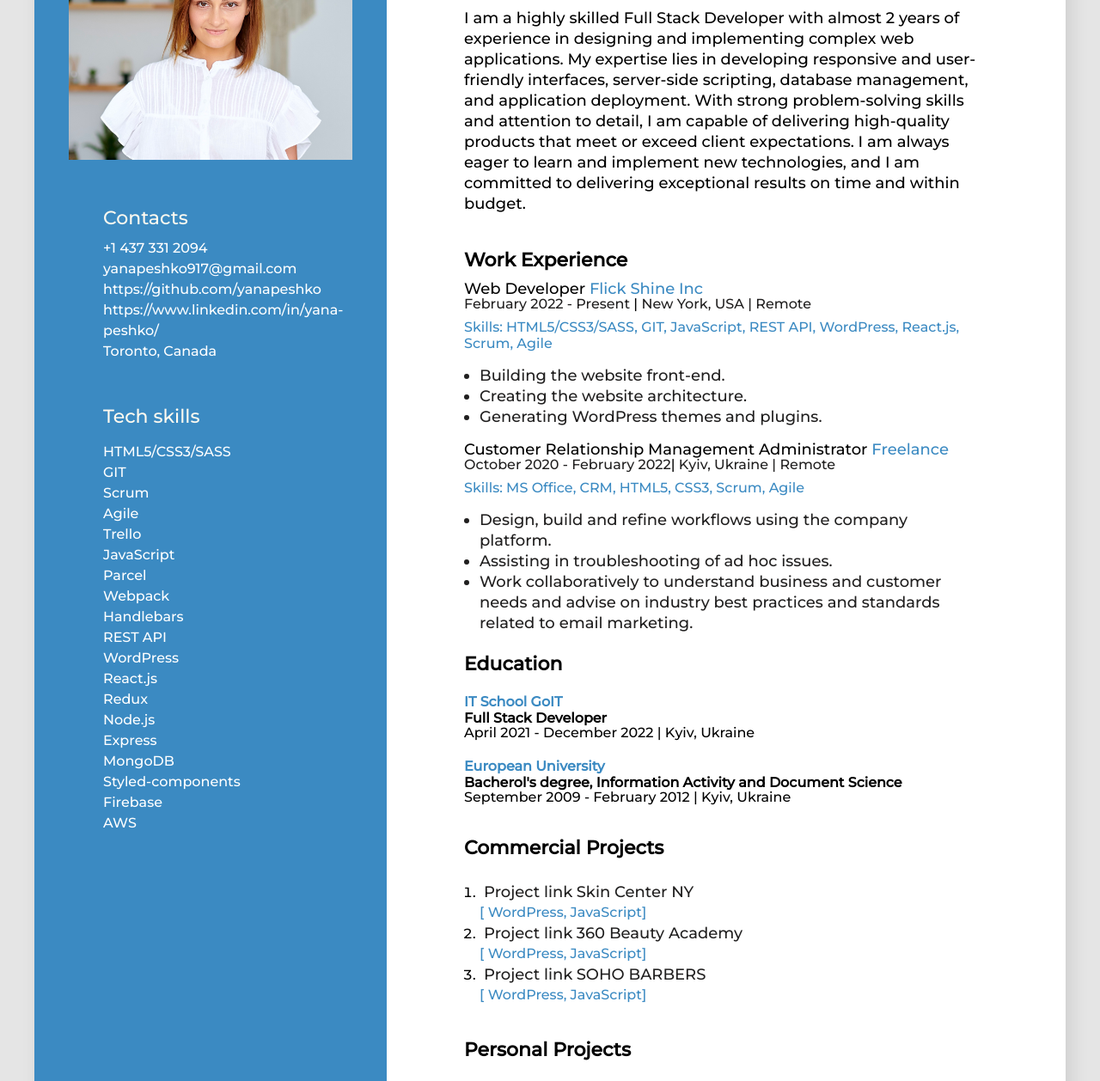
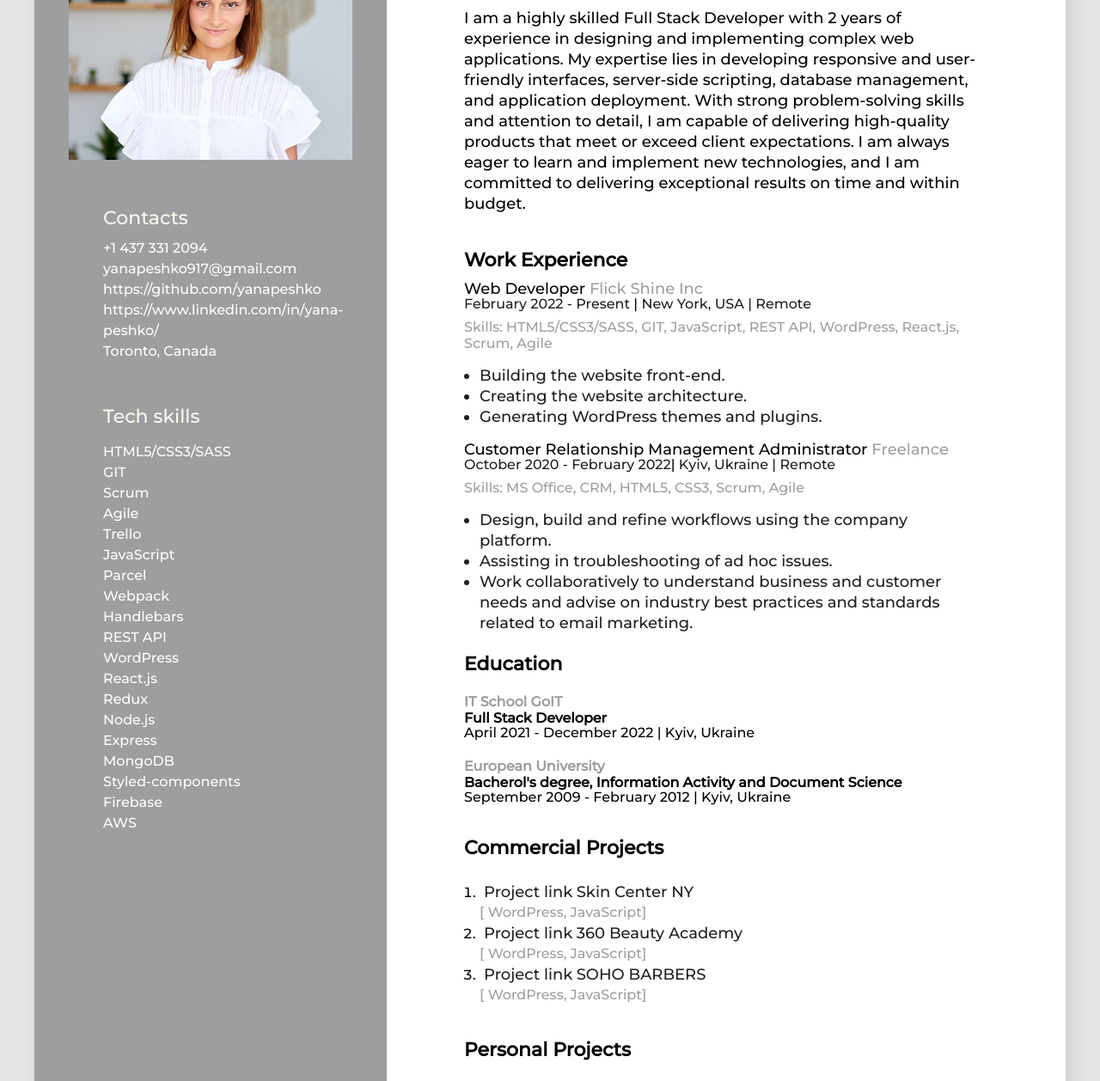
Before and after one commit to yanapeshko/my-resume, a React app: page / in a window 1280 px wide. Shown: the part 248-1506 px from the top of the page at 86% size. Built offline with nearby package versions, Linux system fonts and the light colour scheme.

Commit message:
changed color theme

```diff
--- a/public/index.html
+++ b/public/index.html
@@ -27,7 +27,7 @@
           <h2 class="about-me-profession">FRONT-END DEVELOPER</h2>
           <h1 class="about-me-name">Yana Peshko</h1>
           <p class="about-me-description">
-            I am a highly skilled Full Stack Developer with almost 2 years of
+            I am a highly skilled Full Stack Developer with 2 years of
             experience in designing and implementing complex web applications.
             My expertise lies in developing responsive and user-friendly
             interfaces, server-side scripting, database management, and
--- a/src/index.css
+++ b/src/index.css
@@ -53,7 +53,7 @@ body {
   color: #000000;
 }
 .about-me-description-skills {
-  color: #3b8ac2;
+  color: #9c9ea0;
   font-weight: normal;
 }
 
@@ -81,7 +81,7 @@ body {
 }
 .my-projects-link:hover {
   font-weight: normal;
-  color: #3b8ac2;
+  color: #9c9ea0;
 }
 .my-projects-text {
   font-style: normal;
@@ -96,12 +96,12 @@ body {
   font-weight: normal;
   font-size: 16px;
   line-height: 24px;
-  color: #3b8ac2;
+  color: #9c9ea0;
 }
 /* my work and education experience */
 .my-education-experience,
 .my-work-experience-company {
-  color: #3b8ac2;
+  color: #9c9ea0;
   margin-bottom: 0;
 }
 .my-work-experience-position {
@@ -148,7 +148,7 @@ body {
 /* sidebar section */
 
 .sidebar-section {
-  background: #3b8ac2;
+  background: #9c9ea0;
   width: 370px;
   padding: 40px;
 }
```
